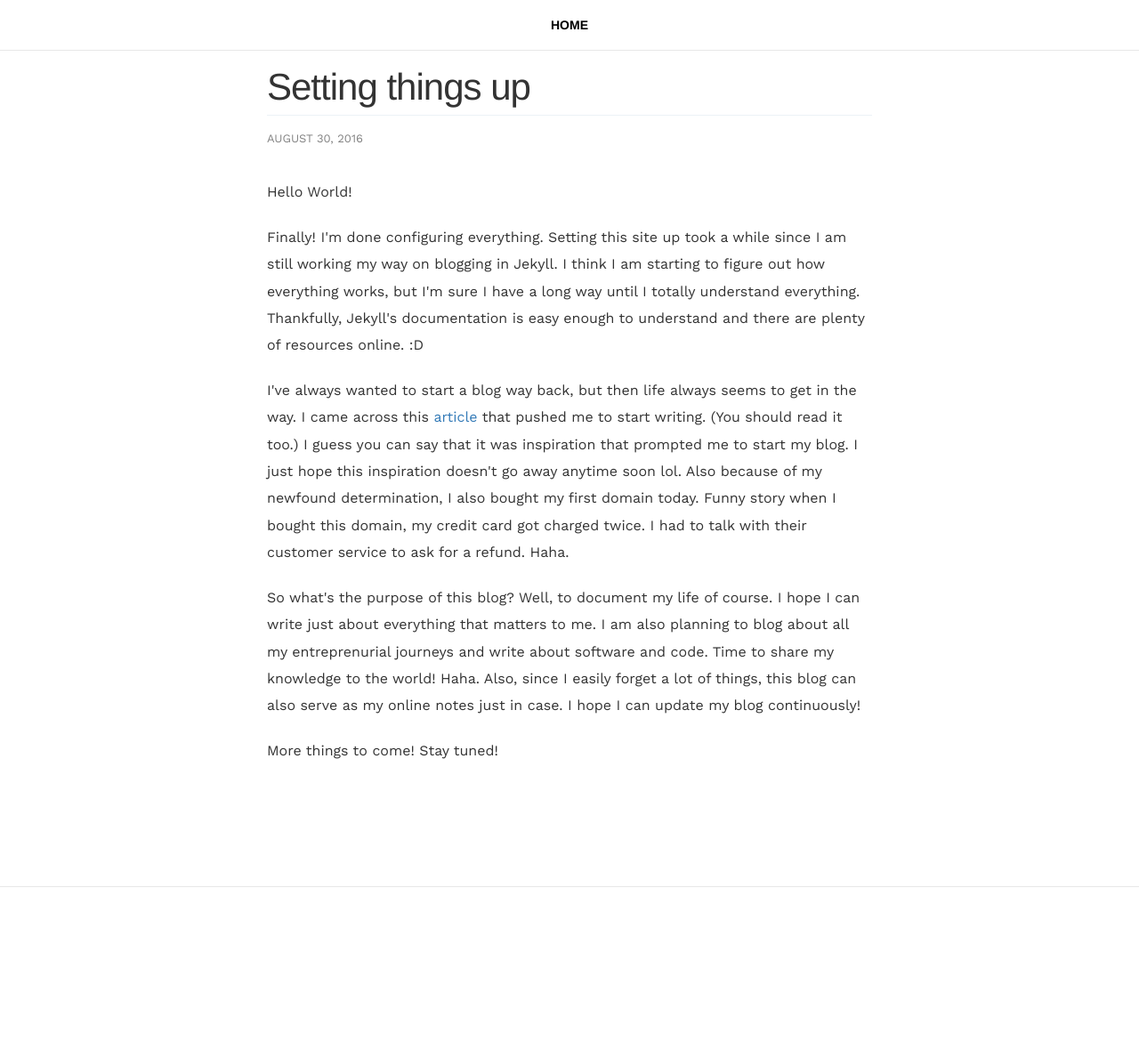
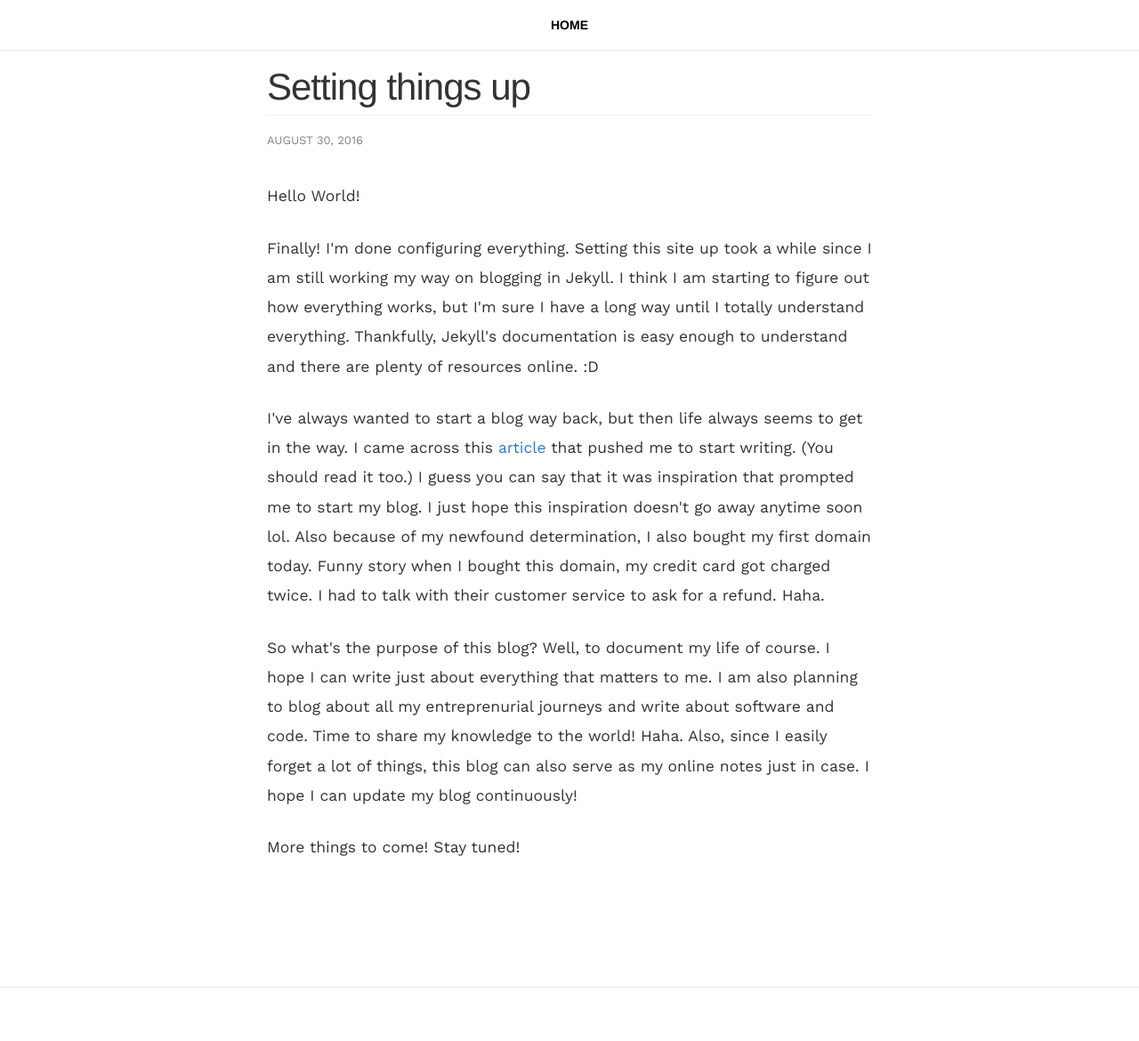
Before and after one commit to lifelofranco/lifelofranco.github.io, a Jekyll site: the page built from _posts/2016-08-30-hello-world.html, in a window 1280 px wide. Shown: the whole page at 89% size. Built offline with Jekyll 4.4.1, drawn with Linux system fonts in a browser that asks for light colours; before the commit the page ends 1057 px from its top, so only the background shows below that.

Commit message:
increased post font-size

```diff
--- a/_sass/styles.scss
+++ b/_sass/styles.scss
@@ -24,10 +24,10 @@ h1 {
 
 .post {
   p {
-    margin-bottom: 20px;
+    margin-bottom: 25px;
     font-family: $text-font;
     font-weight: 300;
-    font-size: 16px;
+    font-size: 17.5px;
     line-height: 1.9em;
   }
   .excerpt p {
```
